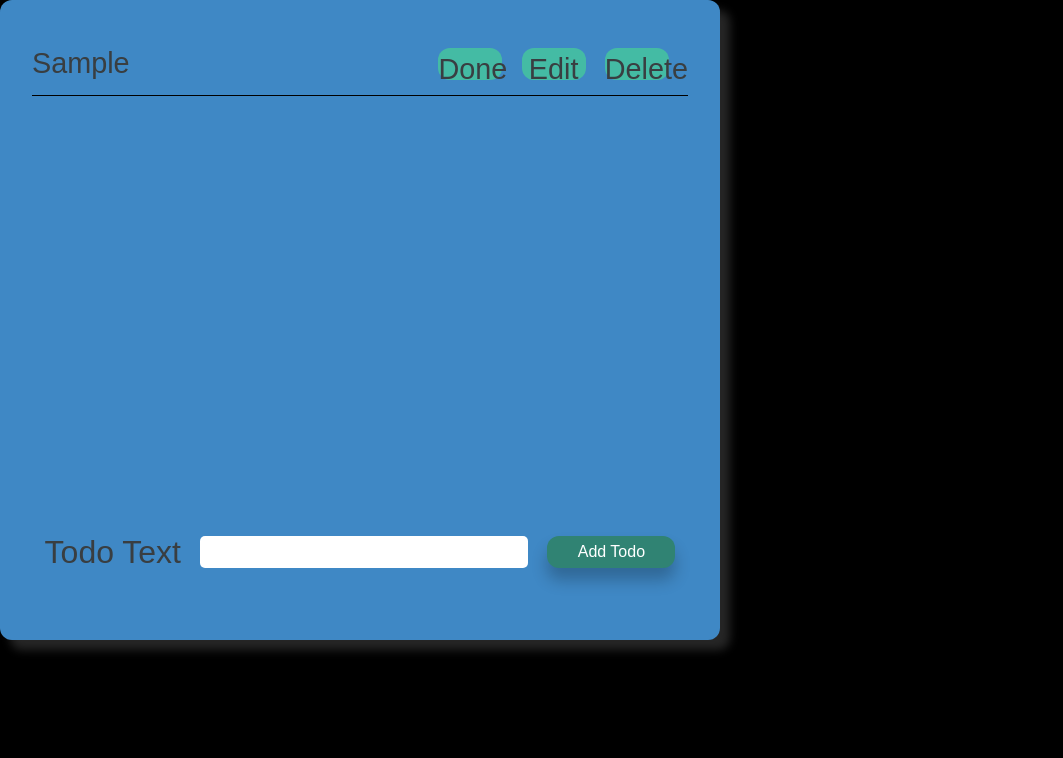
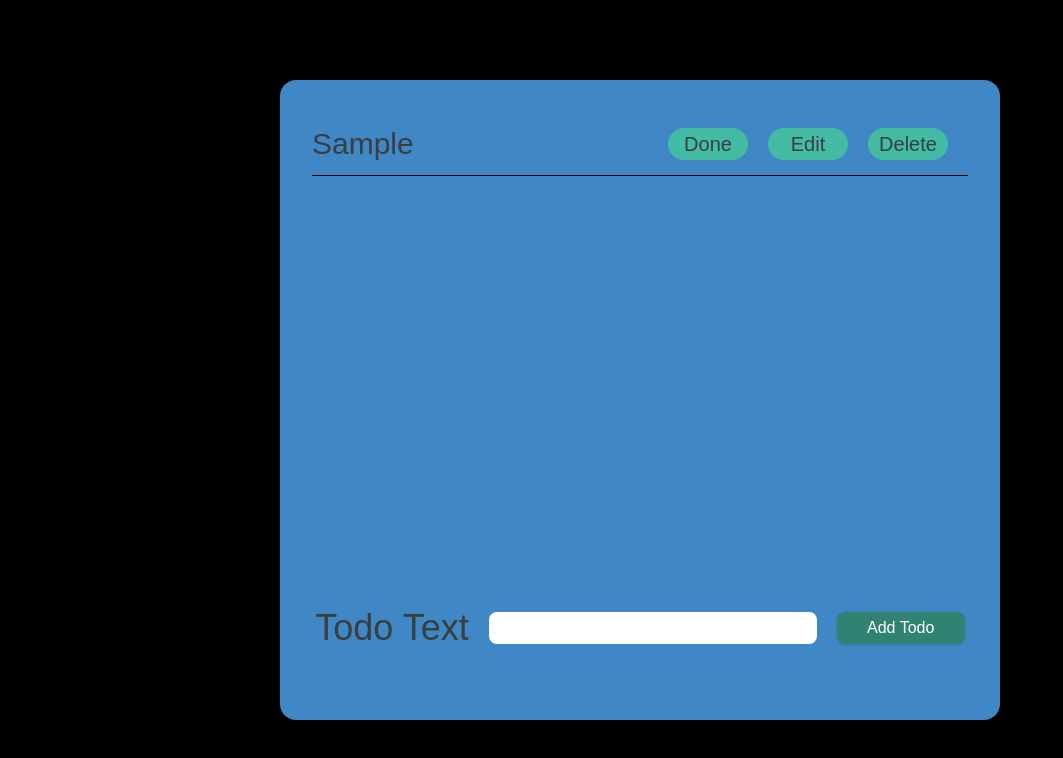
Before and after one commit to jeffrey125/todo-list-webapp-v2, a React (Create React App) app: page / in a window 1280 px wide. Both pictures are taken after typing "Sample" into the empty fields and a click on the button "Add Todo". Shown: the top 758 px of the page, without its empty margins (0-1063 px from the left). Built offline with nearby package versions, Linux system fonts and the light colour scheme; the HTML template or start-up script is replaced by a standard one.

Commit message:
style: Migrated to Tailwind CSS

```diff
--- a/src/App.tsx
+++ b/src/App.tsx
@@ -13,7 +13,7 @@ function App() {
   };
 
   return (
-    <main>
+    <main className="flex justify-center items-center w-screen h-screen">
       <Card>
         <Todos items={todosArr} />
         <NewTodo onAddTodo={addTodo} />
--- a/src/components/NewTodo/NewTodo.module.css
+++ /dev/null
@@ -1,41 +0,0 @@
-.container {
-  margin-top: auto;
-  height: 5rem;
-}
-
-.formContainer {
-  display: flex;
-  align-items: center;
-  justify-content: center;
-}
-
-.formContainer label {
-  font-size: 2rem;
-  margin-right: 1.2rem;
-}
-
-.formContainer input {
-  font-size: 1.8rem;
-  height: 2rem;
-  width: 50%;
-  margin-right: 1.2rem;
-  border: none;
-  border-radius: 5px;
-}
-
-.formContainer button {
-  border: none;
-  height: 2rem;
-  width: 8rem;
-  border-radius: 12px;
-  background-color: #44bba4;
-  transition: all 0.3s;
-}
-
-.formContainer button:hover,
-.formContainer button:focus,
-.formContainer button:active {
-  color: white;
-  background-color: #308373;
-  box-shadow: 0 12px 16px 0 rgba(0, 0, 0, 0.24);
-}
--- a/src/components/NewTodo/NewTodo.tsx
+++ b/src/components/NewTodo/NewTodo.tsx
@@ -1,5 +1,4 @@
 import { FormEvent, useState, ChangeEvent } from 'react';
-import classes from './NewTodo.module.css';
 import { TodosObj } from '../../model/TodosType';
 
 type NewTodoProps = {
@@ -36,16 +35,27 @@ const NewTodo = (props: NewTodoProps) => {
   };
 
   return (
-    <div className={classes.container}>
-      <form onSubmit={submitHandler} className={classes.formContainer}>
-        <label htmlFor="text">Todo Text</label>
-        <input type="text" id="text" onChange={inputHandler} value={todo} />
-        <button>Add Todo</button>
+    <div className="mt-auto h-20">
+      <form
+        onSubmit={submitHandler}
+        className="flex items-center justify-center"
+      >
+        <label htmlFor="text" className="text-4xl mr-5">
+          Todo Text
+        </label>
+        <input
+          type="text"
+          id="text"
+          className="text-3xl h-8 w-1/2 mr-5 border-none rounded-lg focus: outline-none p-1"
+          onChange={inputHandler}
+          value={todo}
+        />
+        <button className="border-none h-8 w-32 rounded-lg bg-palette1 transition-all duration-300 hover:bg-palette1Shade hover:text-white hover:shadow active:bg-palette1Shade active:text-white active:shadow focus:bg-palette1Shade focus:text-white focus:shadow">
+          Add Todo
+        </button>
       </form>
       {error && (
-        <p style={{ textAlign: 'center', color: 'darkred' }}>
-          Please Input a Valid Todo
-        </p>
+        <p className="text-center text-red-700">Please Input a Valid Todo</p>
       )}
     </div>
   );
--- a/src/components/Todos/Todo.module.css
+++ /dev/null
@@ -1,35 +0,0 @@
-.container {
-  display: flex;
-  justify-content: space-between;
-  width: 100%;
-  height: 4rem;
-  border-bottom: 1px solid black;
-  align-items: center;
-}
-
-.listItem {
-  list-style-type: none;
-}
-
-.actions {
-  display: flex;
-  gap: 1.2rem;
-  margin-right: 1.2rem;
-}
-
-.actions button {
-  border: none;
-  height: 2rem;
-  width: 4rem;
-  border-radius: 12px;
-  background-color: #44bba4;
-  transition: all 0.3s;
-}
-
-.actions button:hover,
-.actions button:focus,
-.actions button:active {
-  color: white;
-  background-color: #308373;
-  box-shadow: 0 12px 16px 0 rgba(0, 0, 0, 0.24);
-}
--- a/src/components/Todos/Todo.tsx
+++ b/src/components/Todos/Todo.tsx
@@ -1,17 +1,21 @@
-import classes from './Todo.module.css';
-
 type TodoProps = {
   todo: string;
 };
 
 const Todo = ({ todo }: TodoProps) => {
   return (
-    <div className={classes.container}>
-      <li className={classes.listItem}>{todo}</li>
-      <div className={classes.actions}>
-        <button>Done</button>
-        <button>Edit</button>
-        <button>Delete</button>
+    <div className="flex justify-between items-center w-full h-16 border-b-[1px] border-black">
+      <li className="list-none">{todo}</li>
+      <div className="flex gap-5 mr-5">
+        <button className="text-xl border-none h-8 w-20 rounded-2xl bg-palette1 transition-all duration-300 hover:text-white hover:bg-palette1Shade hover:shadow focus:text-white focus:bg-palette1Shade focus:shadow active:text-white active:bg-palette1Shade active:shadow ">
+          Done
+        </button>
+        <button className="text-xl border-none h-8 w-20 rounded-2xl bg-palette1 transition-all duration-300 hover:text-white hover:bg-palette1Shade hover:shadow focus:text-white focus:bg-palette1Shade focus:shadow active:text-white active:bg-palette1Shade active:shadow ">
+          Edit
+        </button>
+        <button className="text-xl border-none h-8 w-20 rounded-2xl bg-palette1 transition-all duration-300 hover:text-white hover:bg-palette1Shade hover:shadow focus:text-white focus:bg-palette1Shade focus:shadow active:text-white active:bg-palette1Shade active:shadow ">
+          Delete
+        </button>
       </div>
     </div>
   );
--- a/src/components/Todos/Todos.module.css
+++ /dev/null
@@ -1,9 +0,0 @@
-.list {
-  font-size: 1.8rem;
-  overflow: scroll;
-  height: 30rem;
-  padding: 0;
-  margin: 0;
-  display: flex;
-  flex-direction: column;
-}
--- a/src/components/Todos/Todos.tsx
+++ b/src/components/Todos/Todos.tsx
@@ -1,10 +1,9 @@
-import classes from './Todos.module.css';
 import Todo from './Todo';
 import TodosArr from '../../model/TodosType';
 
 const Todos = ({ items }: TodosArr) => {
   return (
-    <ul className={classes.list}>
+    <ul className="text-3xl overflow-scroll h-[30rem] p-0 m-0 flex flex-col">
       {items.map((item) => (
         <Todo key={item.id} todo={item.todo} />
       ))}
--- a/src/components/UI/Card.module.css
+++ /dev/null
@@ -1,10 +0,0 @@
-.container {
-  display: flex;
-  flex-direction: column;
-  background-color: #3f88c5;
-  padding: 2rem;
-  width: 45rem;
-  height: 40rem;
-  border-radius: 12px;
-  box-shadow: 10px 10px 10px 0 rgb(255, 255, 255, 0.15);
-}
--- a/src/components/UI/Card.tsx
+++ b/src/components/UI/Card.tsx
@@ -1,5 +1,4 @@
 import { ReactNode } from 'react';
-import classes from './Card.module.css';
 
 type CardProps = {
   className?: string;
@@ -7,7 +6,13 @@ type CardProps = {
 };
 
 const Card = ({ className, children }: CardProps) => {
-  return <div className={`${classes.container} ${className}`}>{children}</div>;
+  return (
+    <div
+      className={`flex flex-col bg-primaryColor p-8 w-[45rem] h-[40rem] rounded-2xl shadow-xl ${className}`}
+    >
+      {children}
+    </div>
+  );
 };
 
 export default Card;
```
